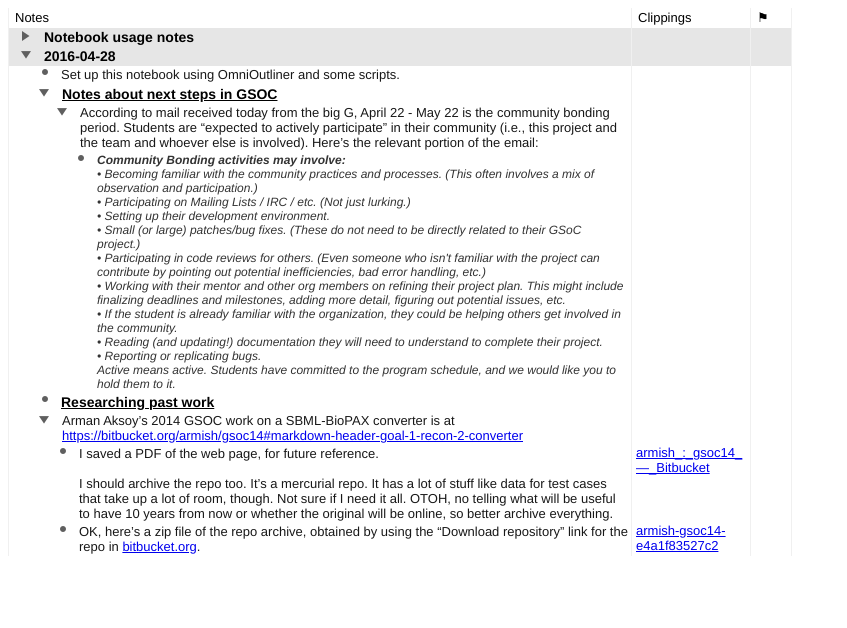
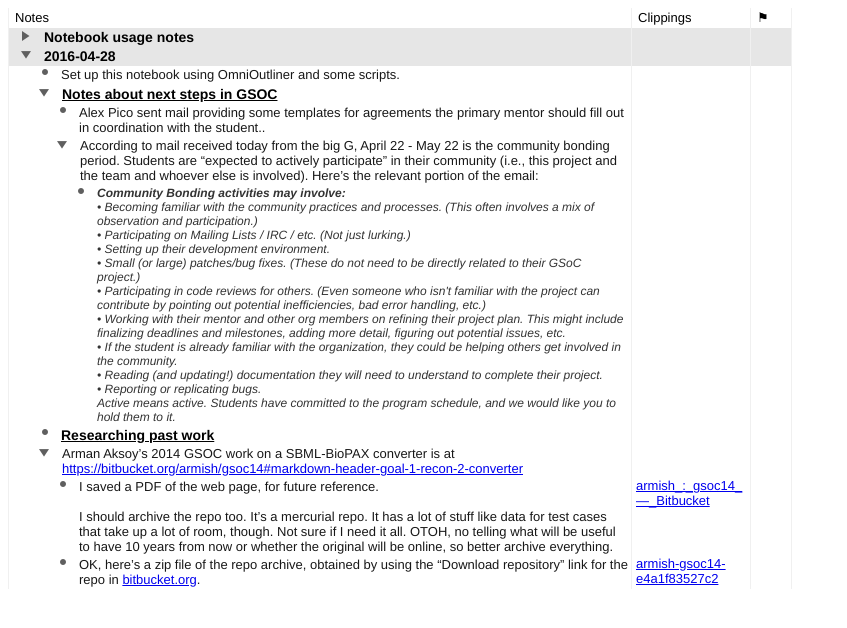
Before and after one commit to mhucka/mhucka.github.io, a plain HTML site: page gsoc2016-notebook/index.html in a window 1280 px wide. Shown: the whole page, without its empty margins (0-847 px from the left). Drawn offline with Linux system fonts and the light colour scheme.

Commit message:
Updated.

```diff
--- a/gsoc2016-notebook/index.html
+++ b/gsoc2016-notebook/index.html
@@ -592,6 +592,17 @@
 <td class=" col3 colbackground3 col_width3" style=""><div class=" full levelcolor2 ns-bg-eUsXLp0Pv1g-Heading1"><div class="full column level2 ns-eUsXLp0Pv1g-Heading1" style='color:rgb(0,0,0) ;  font-family: "Helvetica Neue", sans-serif;  text-decoration:  underline;font-weight: 700;  font-size: 14px;'></div></div></td>
 </tr></table>
 <div id="pgsmZgzRt9uE" class="expanded">
+<table cellspacing="0" border="0" cellpadding="0" class="row heighthack"><tr id="nFzryKHVuqt">
+<td class=" col1 colbackground1 col_width1" style=""><div class=" full levelcolor3"><table border="0" cellspacing="0" cellpadding="0" style="height:100%" class=" col_width1 col1"><tr>
+<td class=" subcell wholedocgutter level3 levelguttercolor3" style="width: 45px;"></td>
+<td class=" subcell wholedocgutter indicator level3 levelguttercolor3" style="width: 15px;"><img border="0" alt="*" class="leaf" src="LeafRowHandle.png"></td>
+<td class=" subcell wholedocgutter labelpadding level3 levelguttercolor3" style=" width: 1px; "></td>
+<td class=" content level3 subcell">Alex Pico sent mail providing some templates for agreements the primary mentor should fill out in coordination with the student..<br>
+</td>
+</tr></table></div></td>
+<td class=" col2 colbackground2 col_width2" style=""><div class=" full levelcolor3"><div class="full column level3" style=""></div></div></td>
+<td class=" col3 colbackground3 col_width3" style=""><div class=" full levelcolor3"><div class="full column level3" style=""></div></div></td>
+</tr></table>
 <table cellspacing="0" border="0" cellpadding="0" class="row heighthack"><tr id="m-fyq0YlJJf">
 <td class=" col1 colbackground1 col_width1" style=""><div class=" full levelcolor3"><table border="0" cellspacing="0" cellpadding="0" style="height:100%" class=" col_width1 col1"><tr>
 <td class=" subcell wholedocgutter level3 levelguttercolor3" style="width: 45px;"></td>
```
